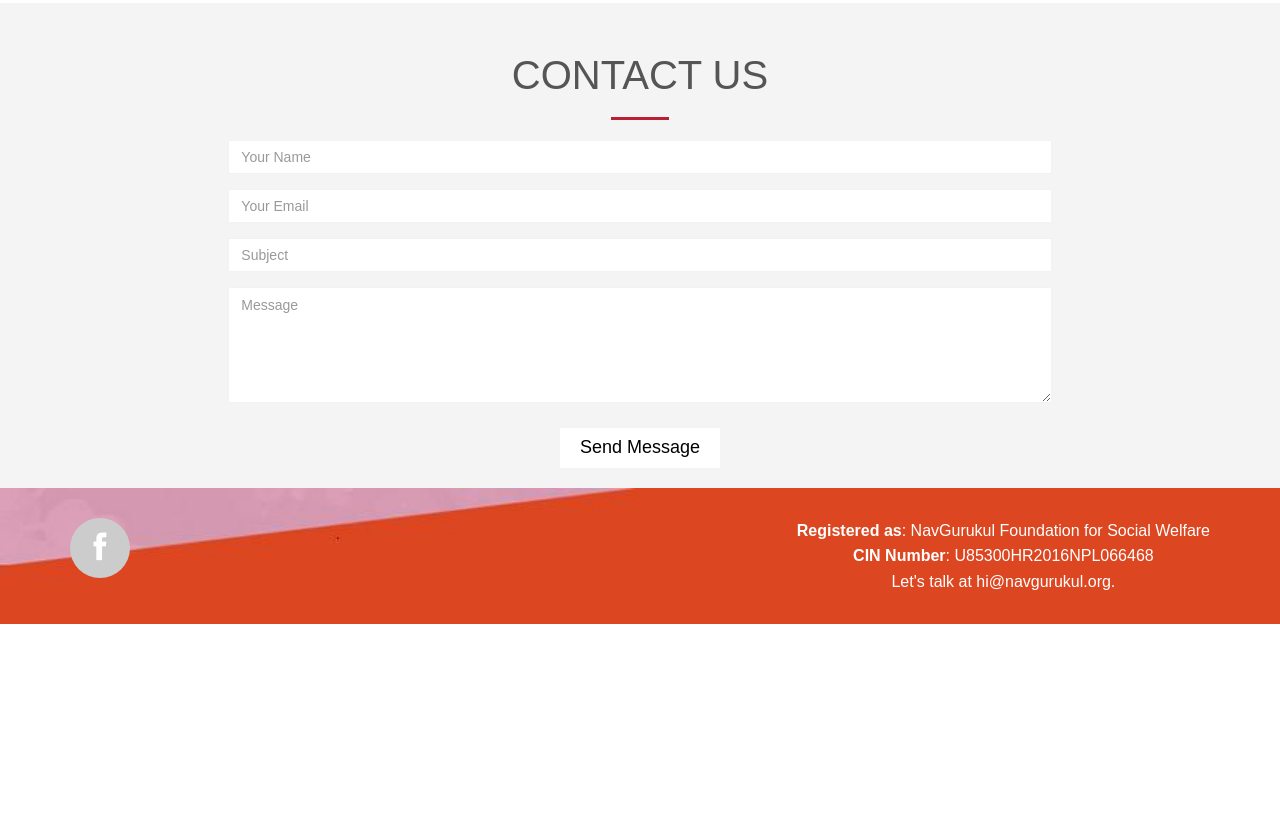
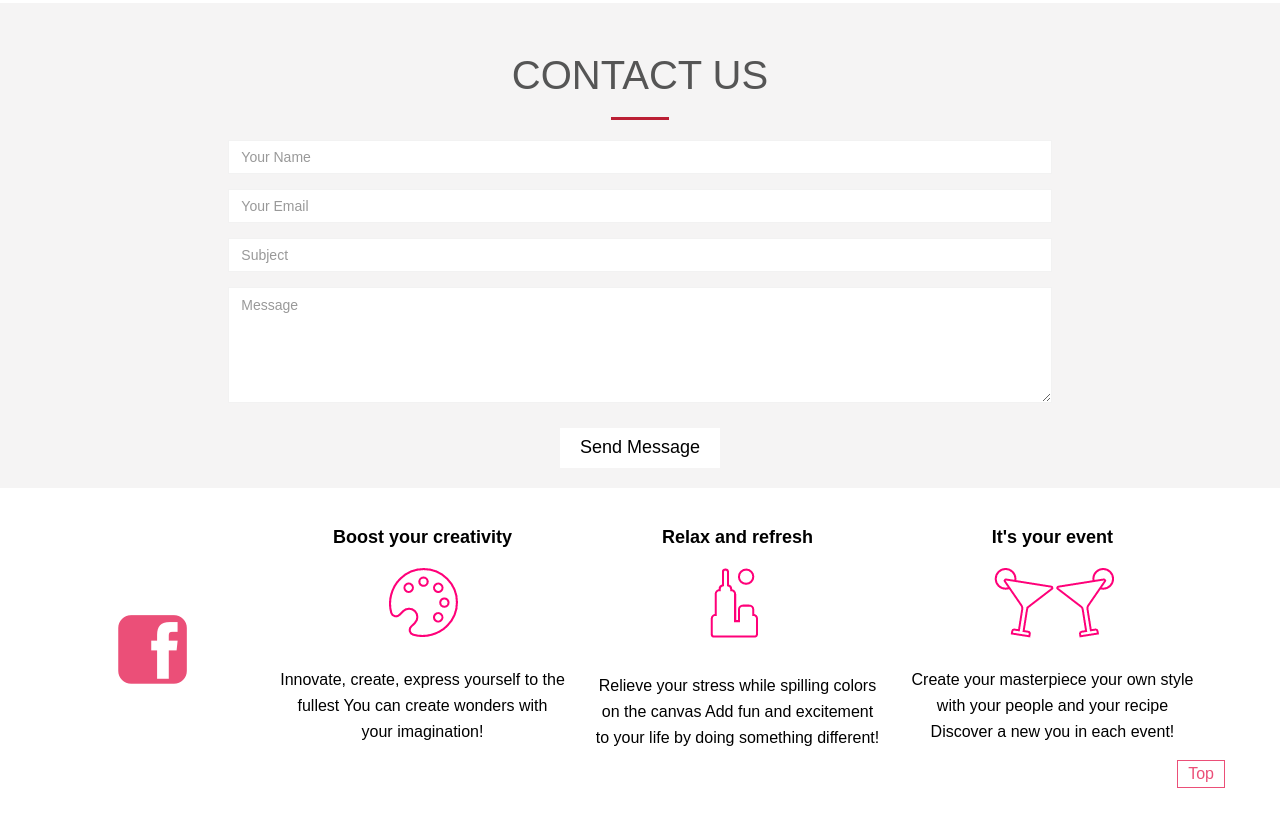
Before and after one commit to dhannukumar/DrinkPaint, a plain HTML site: page index.html in a window 1280 px wide. Shown: the part 2470-3288 px from the top of the page. Before the commit the page ends 3094 px from the top, so only its background shows below. Drawn offline with nearby package versions, Linux system fonts and the light colour scheme; a web font is replaced by a local one.

Commit message:
footer change

```diff
--- a/css/style.css
+++ b/css/style.css
@@ -648,7 +648,6 @@ textarea#message{
   padding-top: 30px;
   padding-bottom: 30px;
   color: #fff;
-  background: #bb1f34;
 }
 
 #footer a {
@@ -687,3 +686,24 @@ textarea#message{
 #Less_Gallery{
     display: none;
 }
+
+
+
+
+
+/*--------footer code---------*/
+.footer-para{
+	padding-top: 20px; color: black;
+}
+.footer-heading{
+	font-weight: bold; color:black;
+
+}
+.facebook-1 i{
+	color: #eb4f78; margin-top: 92px;
+	margin-bottom: 10px;
+}
+.facebook-1 i:hover{
+	color: #a9596f;
+	cursor: pointer;
+}
--- a/index.html
+++ b/index.html
@@ -19,6 +19,7 @@
 	<link href="css/style.css" rel="stylesheet">
     <link href="css/lightbox.min.css" rel="stylesheet">
     <link rel="icon" href="images/cheers%20(4).png">
+
 
     <!-- =======================================================
         Theme Name: OnePage
@@ -314,43 +315,62 @@
 		</div><!--/#contact-page-->
 	</section>
 
-	<footer id="footer" class="midnight-blue" style="background-image: url('images/6.jpg'); background-repeat: no-repeat; background-size: cover;">
+	<footer id="footer" class="midnight-blue" >
         <div class="container">
             <div class="row">
 
-                <div class="col-md-6">
+                <div class="col-md-2 facebook-1">
+                    <i class="fa fa-facebook-square fa-5x" aria-hidden="true"></i>
 
-                       <div style="display: flex;">
-                        <a class="facebook_tag" href="#"><i class="fa fa-facebook"></i></a>
-                    </div>
                 </div>
-                <div class="col-md-6">
-						 <div style="float: right;">
-                        <b>Registered as</b>: NavGurukul Foundation for Social Welfare<br>
-                        <b>CIN Number</b>: U85300HR2016NPL066468<br>
-                        Let's talk at <a href="#">hi@navgurukul.org.</a>
-                        </div>
+                <div class="col-md-10">
+					<div class="col-md-4">
+						<h4 class="footer-heading">Boost your creativity</h4>
+						<img src="images/2.png">
+						<p class="footer-para"> Innovate, create, express yourself to the fullest
+							You can create wonders with your imagination!
+						</p>
+					</div>
+					<div class="col-md-4">
+						<h4 class="footer-heading">Relax and refresh</h4>
+						<img src="images/1.png">
+						<p class="footer-para">Relieve your stress while spilling colors on the canvas
+							Add fun and excitement to your life by doing something different!
+						</p>
+					</div>
+					<div class="col-md-4">
+						<h4 class="footer-heading">It's your event</h4>
+						<img src="images/3.png">
+						<p class="footer-para">Create your masterpiece your own style with your people and your recipe
+							Discover a new you in each event!
+						</p>
+					</div>
 
+                </div>
+				<div class="top-section">
+                    <span style="border: 1px solid #eb4f78; display: inline-block; float: right;"><a href="#top" style="color: #eb4f78; text-decoration: none; padding: 10px; ">Top</a></span>
+					</div>
                 </div>
 
 
                 </div>
-			</div>
     </footer><!--/#footer-->
 
 
 	<!-- jQuery (necessary for Bootstrap's JavaScript plugins) -->
-<!--	  <script src="https://ajax.googleapis.com/ajax/libs/jquery/3.2.1/jquery.min.js"></script>-->
+	  <script src="https://ajax.googleapis.com/ajax/libs/jquery/3.2.1/jquery.min.js"></script>
+
 	  <script type="text/javascript" src="//ajax.googleapis.com/ajax/libs/jquery/2.0.0/jquery.min.js"></script>
 
-	<script src="js/jquery.js"></script>
+
 	<!-- Include all compiled plugins (below), or include individual files as needed -->
 	<script src="js/bootstrap.min.js"></script>
 	<script src="js/jquery.prettyPhoto.js"></script>
+	  <script src="js/wow.min.js"></script>
     <script src="js/jquery.isotope.min.js"></script>
-	<script src="js/wow.min.js"></script>
+
 	<script src="js/jquery.easing.min.js"></script>
-	<script src="contactform/contactform.js"></script>
+<!--	<script src="contactform/readme.txt"></script>-->
     <script src="js/lightbox.min.js"></script>
 	<script src="js/main.js"></script>
 </body>
--- a/js/main.js
+++ b/js/main.js
@@ -1,8 +1,7 @@
 // A $( document ).ready() block.
-$(document).ready(function() {
 
 
-
+$(document).ready(function() {
 	$(function($) {
 
 	//jQuery for page scrolling feature - requires jQuery Easing plugin
@@ -139,7 +138,7 @@ $('#more_Gallery').click(function(){
 });
 
 $('#Less_Gallery').click(function(){
-	$('#Less_Gallery').slideUp();
+	$('#Less_Gallery').hide();
 	location.reload();
 });
 
```
Also changed, not shown: images/1.png (added), images/2.png (added), images/3.png (added). Lines whose indentation alone changed are shown as unchanged.
